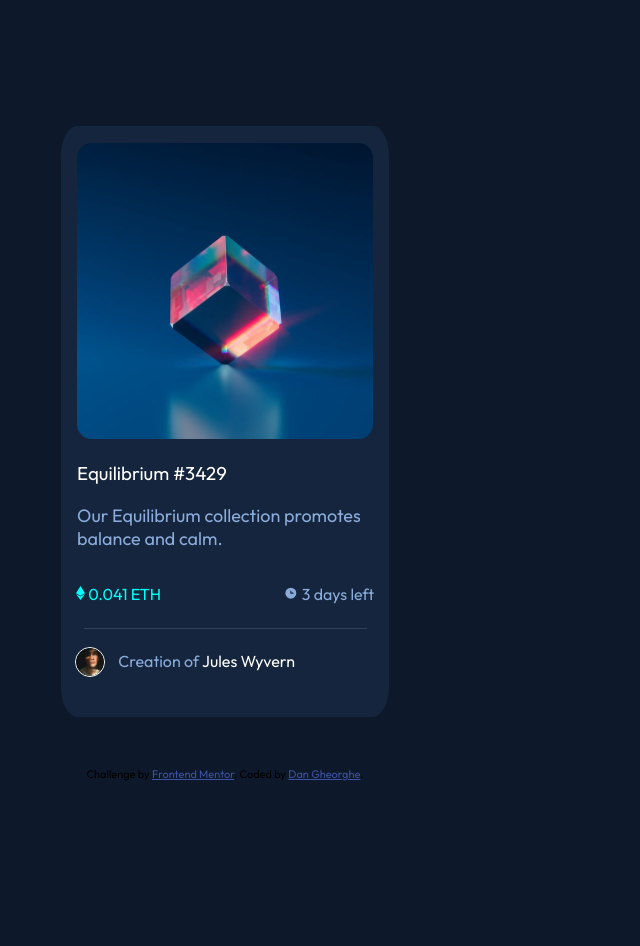
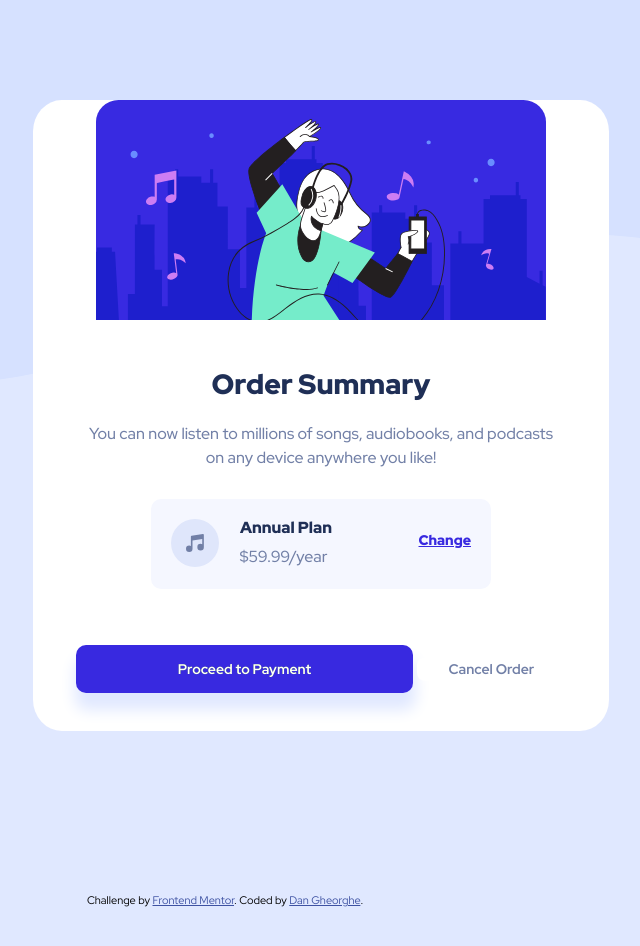
Before and after one commit to Gheda55/Practice, a plain HTML site: page index.html in a window 1280 px wide. Shown: the whole page, without its empty margins (415-1055 px from the left). Before the commit the page ends 800 px from the top, so only its background shows below. Drawn offline with Linux system fonts and the light colour scheme.

Commit message:
Add files via upload

```diff
--- a/css/styles.css
+++ b/css/styles.css
@@ -1,85 +1,152 @@
 body {
-  background-color: #0D192B;
-  font-family: 'Outfit', sans-serif;
+  margin: 0px;
+  background-color: #E0E8FF;
   text-align: center;
+  position: relative;
+  font-family: 'Red Hat Display', sans-serif;
 }
 
-h3 {
-  text-align: left;
-  color: white;
-  margin-left: 5%;
-  font-weight: 300;
+h1 {
+  margin-top: 40px;
+  color: #1F2F56;
+  font-size: 28px;
+  font-weight: 900;
 }
 
-hr {
-  border-color: #2F415B;
-  width: 86%;
-  border-top: 2px;
+p{
+  font-size: 16px;
+  color: #7280A7;
+  line-height: 150%;
+  font-weight: 500;
 }
 
-.card {
-  background-color: #14253D;
-  margin:10% 37% auto 37%;
-  border-radius: 5%;
-  margin-bottom: 50px;
+.icon {
+  display: inline-block;
+  position: absolute;
+  left: 20px;
+  top: 20px;
 }
 
-.equilibrium {
-  max-width: 90%;
-  max-height: 90%;
-  margin: 5% 5% auto 5%;
+.div-plan {
+  display: inline-block;
+  position: absolute;
+  left: 75px;
+  top: 17px;
+}
+
+.div-change{
+  display: inline-block;
+  position: absolute;
+  right: 20px;
+  top: 17px;
+}
+.main-text {
+  margin: auto 50px auto 50px;
+}
+
+.plan {
+  color: #1F2F56;
+  font-weight: 900;
+  margin:auto 30px 5px 14px;
+}
+
+.price {
+  margin-top: 5px;
+  text-align: left;
+  margin-left: 10px;
+}
+
+.change {
+  text-decoration: underline;
+  color: #3829E0;
+  font-weight: 900;
+  font-size: 14px;
+}
+
+.desktop-background {
+  width: 100%;
+}
+
+.hero {
+  max-height: 100%;
+  max-width: 100%;
+  border-top-left-radius: 5% 10%;
+  border-top-right-radius: 5% 10%;
+}
+
+.main-container {
+  position: absolute;
+  top: 100px;
+  background-color: white;
+  width: 72vh;
+  margin: auto 35% auto 35%;
   border-radius: 5%;
 }
 
-.main-text {
-  font-size: 18px;
-  text-align: left;
-  color: #8BACDA;
-  margin-left: 5%;
-  font-weight: 100;
+.middle-container {
+  width: 340px;
+  height: 90px;
+  background-color: #F5F7FF;
+  display: inline-block;
+  margin: 5% auto 5% auto ;
+  border-radius: 10px;
+  position: relative;
 }
 
-.ethereum {
-  display: inline-block;
-  height: 14px;
-  width: 9px;
+.div-buttons {
+  margin-top: 10px;
 }
 
-.eth {
-  display: inline-block;
-  margin-right: 120px;
-  color: #00FFF7;
+.attribution {
+  margin: 500px auto 50px auto;
+
 }
 
-.clock {
-  display: inline-block;
-  height: 14px;
-  width: 14px;
+.myButton {
+	box-shadow: 1px 15px 15px 2px #E0E8FF;
+	background-color:#3829E0;
+	border-radius:10px;
+	display:inline-block;
+	cursor:pointer;
+	color:#ffffff;
+	font-family: 'Red Hat Display', sans-serif;
+	font-size:14px;
+	font-weight:bold;
+	padding:15px 102px;
+	text-decoration:none;
+	text-shadow:0px 0px 0px #2f6627;
+}
+.myButton:hover {
+	background-color:#ADD8E6;
+  color: grey;
+}
+.myButton:active {
+	position:relative;
+	top:1px;
 }
 
-.days {
-  display: inline-block;
-  color: #8BACDA;
+.myButton2 {
+  margin-top: 25px;
+  margin-bottom: 50px;
+	box-shadow: 0px 10px 14px -7px #ffffff;
+	background:linear-gradient(to bottom, #ffffff 5%, #ffffff 100%);
+	background-color:#ffffff;
+	border-radius:8px;
+	display:inline-block;
+	cursor:pointer;
+	color:#7280a7;
+	font-family: 'Red Hat Display', sans-serif;
+	font-size:14px;
+	font-weight:bold;
+	padding:3px 32px;
+	text-decoration:none;
+	text-shadow:0px 1px 0px #ffffff;
 }
-
-.avatar {
-  height: 28px;
-  width: 28px;
-  margin: 10px 10px auto auto;
-  border: 1px solid white;
-  border-radius: 50%;
+.myButton2:hover {
+	background:linear-gradient(to bottom, #ffffff 5%, #ffffff 100%);
+	background-color:#ffffff;
 }
-
-.creation {
-  display: inline-block;
-  color: #8BACDA;
-  margin-top: -20px;
-  position: relative;
-  bottom: 10px;
-  margin-right: 80px;
-  padding-bottom: 20px;
+.myButton2:active {
+	position:relative;
+	top:1px;
 }
-
-.jules {
-  color: white;
-}
--- a/index.html
+++ b/index.html
@@ -3,13 +3,14 @@
 <head>
   <meta charset="UTF-8">
   <meta name="viewport" content="width=device-width, initial-scale=1.0"> <!-- displays site properly based on user's device -->
-  <link rel="stylesheet" href="css/styles.css" >
+
   <link rel="icon" type="image/png" sizes="32x32" href="./images/favicon-32x32.png">
+  <link rel="stylesheet" href="css/styles.css">
   <link rel="preconnect" href="https://fonts.googleapis.com">
   <link rel="preconnect" href="https://fonts.gstatic.com" crossorigin>
-  <link href="https://fonts.googleapis.com/css2?family=Outfit&display=swap" rel="stylesheet">
+  <link href="https://fonts.googleapis.com/css2?family=Red+Hat+Display:ital,wght@0,400;0,500;0,700;0,800;0,900;1,800;1,900&display=swap" rel="stylesheet">
 
-  <title>Frontend Mentor | NFT preview card component</title>
+  <title>Frontend Mentor | Order summary card</title>
 
   <!-- Feel free to remove these styles or customise in your own stylesheet 👍 -->
   <style>
@@ -18,30 +19,32 @@
   </style>
 </head>
 <body>
-
-  <div class="card">
-    <img class="equilibrium" src="images/image-equilibrium.jpg" alt="equilibrium.jpg">
-    <h3>Equilibrium #3429</h3>
-    <p class="main-text">Our Equilibrium collection promotes balance and calm.</p>
-
-       <img class="ethereum"src="images/icon-ethereum.svg" alt="ethereum.svg">
-       <p class="eth">0.041 ETH</p>
-       <img class="clock" src="images/icon-clock.svg" alt="clock.svg">
-       <p class="days">3 days left</p>
-
-    <hr>
-
-    <img class="avatar" src="images\image-avatar.png" alt="avatar.png">
-
-    <p class="creation">Creation of <span class="jules">Jules Wyvern</span></p>
-
+  <img class="desktop-background" src="images\pattern-background-desktop.svg" alt="pattern-background-desktop.svg">
+  <div class="main-container">
+    <img class="hero" src="images\illustration-hero.svg" alt="illustration-hero.svg">
+    <h1>Order Summary</h1>
+    <p class="main-text">You can now listen to millions of songs, audiobooks, and podcasts on any
+    device anywhere you like!</p>
+    <div class="middle-container">
+      <div class="icon">
+        <img class="icon-music" src="images\icon-music.svg" alt="icon-music.svg">
+      </div>
+      <div class="div-plan">
+        <p class="plan">Annual Plan</p>
+        <p class="price">&nbsp;$59.99/year</p>
+      </div>
+      <div class="div-change">
+        <p class="change">Change</p>
+      </div>
+    </div>
+      <div class="div-buttons">
+        <a href="#" class="myButton">Proceed to Payment</a>
+        <a href="#" class="myButton2">Cancel Order</a>
+      </div>
   </div>
-
-
-
-  <div class="attribution">
+   <div class="attribution">
     Challenge by <a href="https://www.frontendmentor.io?ref=challenge" target="_blank">Frontend Mentor</a>.
     Coded by <a href="#">Dan Gheorghe</a>.
-  </div>
+   </div>
 </body>
 </html>
```
Also changed, not shown: design/active-states.jpg, design/desktop-design.jpg, design/desktop-preview.jpg, design/mobile-design.jpg, images/icon-music.svg (added), images/illustration-hero.svg (added), images/pattern-background-desktop.svg (added), images/pattern-background-mobile.svg (added), 3 other files.
